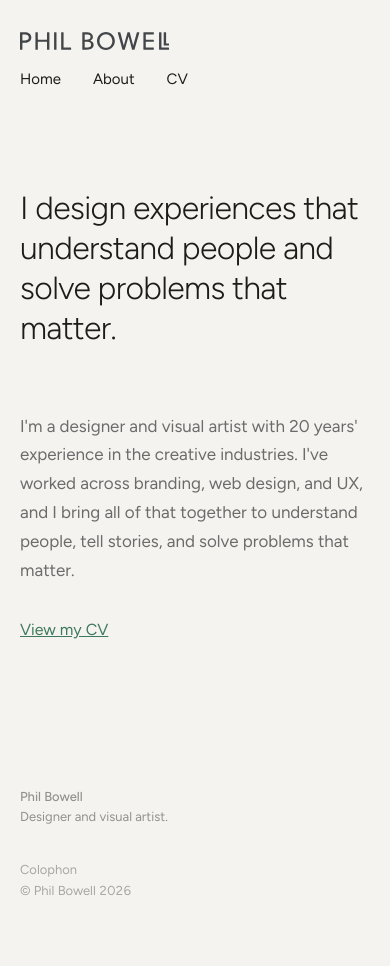
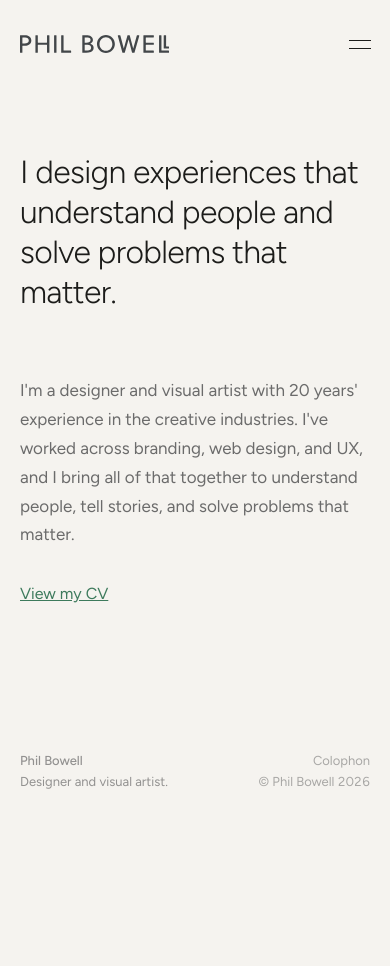
Before and after one commit to philbowell/philbowell.github.io, a Jekyll site: the page built from index.md, in a window 390 px wide. Built offline with Jekyll 4.4.1, drawn with Linux system fonts in a browser that asks for light colours; after the commit the page ends 900 px from its top, so only the background shows below that.

Commit message:
Improve mobile navigation and footer
Closes #17

```diff
--- a/_includes/nav.html
+++ b/_includes/nav.html
@@ -1,8 +1,13 @@
-<nav>
+<nav class="site-nav">
   <a href="{{ '/' | relative_url }}" class="wordmark">
     <img src="{{ '/assets/images/pbdesignlogo.svg' | relative_url }}" alt="Phil Bowell" height="18">
   </a>
-  <ul>
+  <button class="nav-toggle" type="button" aria-expanded="false" aria-controls="site-menu">
+    <span class="nav-toggle-line"></span>
+    <span class="nav-toggle-line"></span>
+    <span class="visually-hidden">Menu</span>
+  </button>
+  <ul id="site-menu" class="site-menu">
     <li><a href="{{ '/' | relative_url }}">Home</a></li>
     <li><a href="{{ '/about' | relative_url }}">About</a></li>
     <li><a href="{{ '/cv' | relative_url }}">CV</a></li>
--- a/assets/css/style.css
+++ b/assets/css/style.css
@@ -32,9 +32,21 @@ body {
   -webkit-font-smoothing: antialiased;
 }
 
+.visually-hidden {
+  position: absolute;
+  width: 1px;
+  height: 1px;
+  padding: 0;
+  margin: -1px;
+  overflow: hidden;
+  clip: rect(0, 0, 0, 0);
+  white-space: nowrap;
+  border: 0;
+}
+
 /* Nav */
 
-nav {
+.site-nav {
   display: flex;
   align-items: center;
   justify-content: space-between;
@@ -42,6 +54,7 @@ nav {
   margin-inline: auto;
   padding-inline: var(--padding-inline);
   padding-block: var(--space-md);
+  position: relative;
 }
 
 .wordmark img {
@@ -50,20 +63,65 @@ nav {
   width: auto;
 }
 
-nav ul {
+.site-menu {
   list-style: none;
   display: flex;
   gap: var(--space-md);
 }
 
-nav a {
+.site-nav a {
   text-decoration: none;
   color: var(--color-text);
   font-size: 0.9375rem;
 }
 
-nav a:hover {
+.site-nav a:hover {
   color: var(--color-accent);
+}
+
+.nav-toggle {
+  display: none;
+  appearance: none;
+  align-items: center;
+  justify-content: center;
+  width: 2.75rem;
+  height: 2.75rem;
+  margin: -0.75rem;
+  border: 0;
+  border-radius: 0;
+  background: transparent;
+  color: var(--color-text);
+  cursor: pointer;
+}
+
+.nav-toggle-line {
+  position: absolute;
+  width: 1.35rem;
+  height: 1px;
+  background: currentColor;
+  transition: transform 160ms ease, opacity 160ms ease;
+}
+
+.nav-toggle-line:first-child {
+  transform: translateY(-0.25rem);
+}
+
+.nav-toggle-line:nth-child(2) {
+  transform: translateY(0.25rem);
+}
+
+.site-nav[data-menu-open="true"] .nav-toggle-line:first-child {
+  transform: rotate(45deg);
+}
+
+.site-nav[data-menu-open="true"] .nav-toggle-line:nth-child(2) {
+  transform: rotate(-45deg);
+}
+
+.nav-toggle:focus-visible,
+.site-nav a:focus-visible {
+  outline: 1px solid var(--color-accent);
+  outline-offset: 0.35rem;
 }
 
 /* Main */
@@ -89,6 +147,11 @@ main {
 @media (prefers-reduced-motion: reduce) {
   main {
     animation: none;
+  }
+
+  .nav-toggle-line,
+  .site-menu {
+    transition: none;
   }
 }
 
@@ -140,8 +203,8 @@ footer a:hover {
   color: var(--color-accent);
 }
 
-@media (max-width: 640px) {
-  body > footer {
+@media (max-width: 360px) {
+  footer {
     flex-direction: column;
   }
 
@@ -584,10 +647,48 @@ a {
 /* Responsive */
 
 @media (max-width: 540px) {
-  nav {
-    flex-direction: column;
-    align-items: flex-start;
-    gap: var(--space-sm);
+  .site-nav {
+    align-items: center;
+    min-height: 5.5rem;
+  }
+
+  .site-nav[data-menu-enhanced="true"] .nav-toggle {
+    display: inline-flex;
+  }
+
+  .site-menu {
+    flex-wrap: wrap;
+    justify-content: flex-end;
+  }
+
+  .site-nav[data-menu-enhanced="true"] .site-menu {
+    position: absolute;
+    top: calc(100% - var(--space-sm));
+    right: var(--padding-inline);
+    z-index: 10;
+    display: grid;
+    gap: 0;
+    min-width: min(14rem, calc(100vw - (var(--padding-inline) * 2)));
+    padding-block: 0.45rem;
+    border: 1px solid color-mix(in srgb, var(--color-text) 10%, transparent);
+    background: color-mix(in srgb, var(--color-bg) 94%, white);
+    box-shadow: 0 1rem 2rem color-mix(in srgb, var(--color-text) 10%, transparent);
+    opacity: 0;
+    pointer-events: none;
+    transform: translateY(-0.35rem);
+    transition: opacity 160ms ease, transform 160ms ease;
+  }
+
+  .site-nav[data-menu-open="true"] .site-menu {
+    opacity: 1;
+    pointer-events: auto;
+    transform: translateY(0);
+  }
+
+  .site-menu a {
+    display: block;
+    padding: 0.7rem 1rem;
+    text-align: right;
   }
 
   .cv-role,
```
Also changed, not shown: _layouts/base.html (+38 -0 lines), .codex/plans/improve-mobile-navigation-and-footer-layout.md (added).
